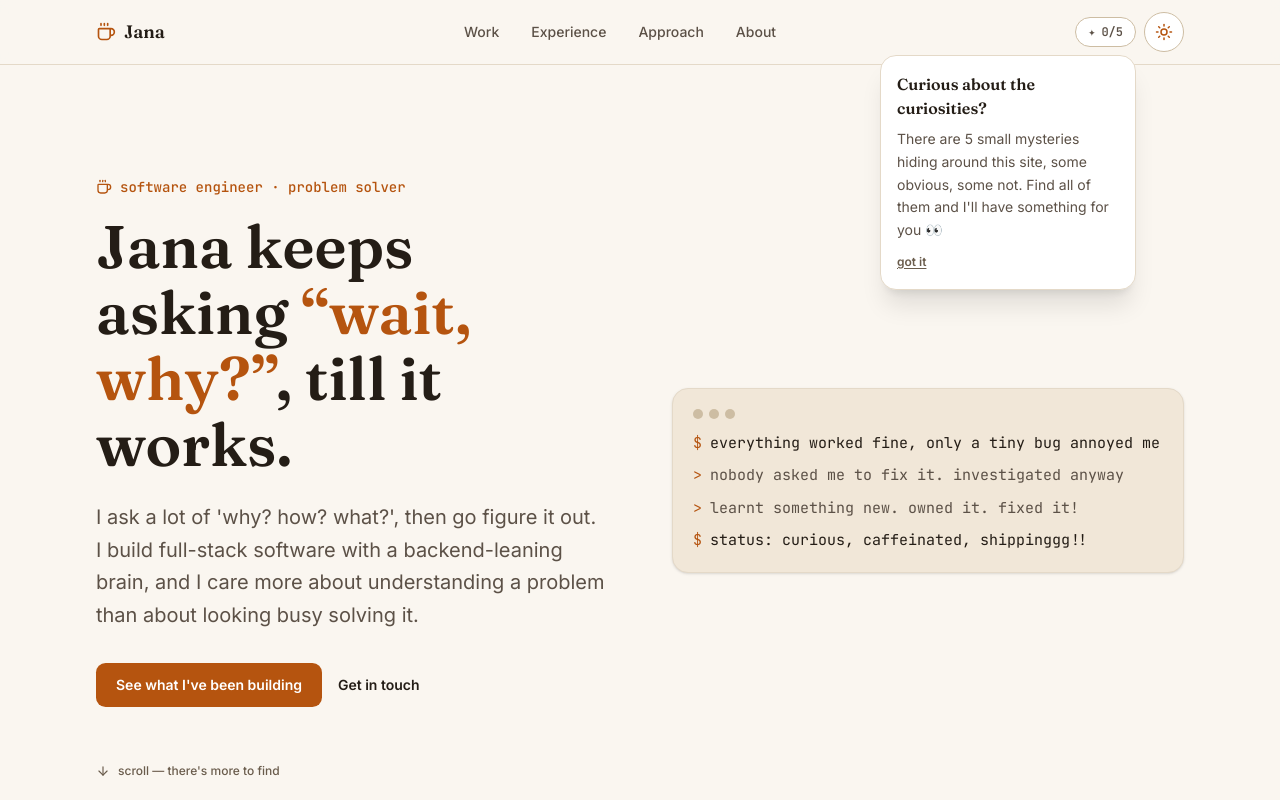
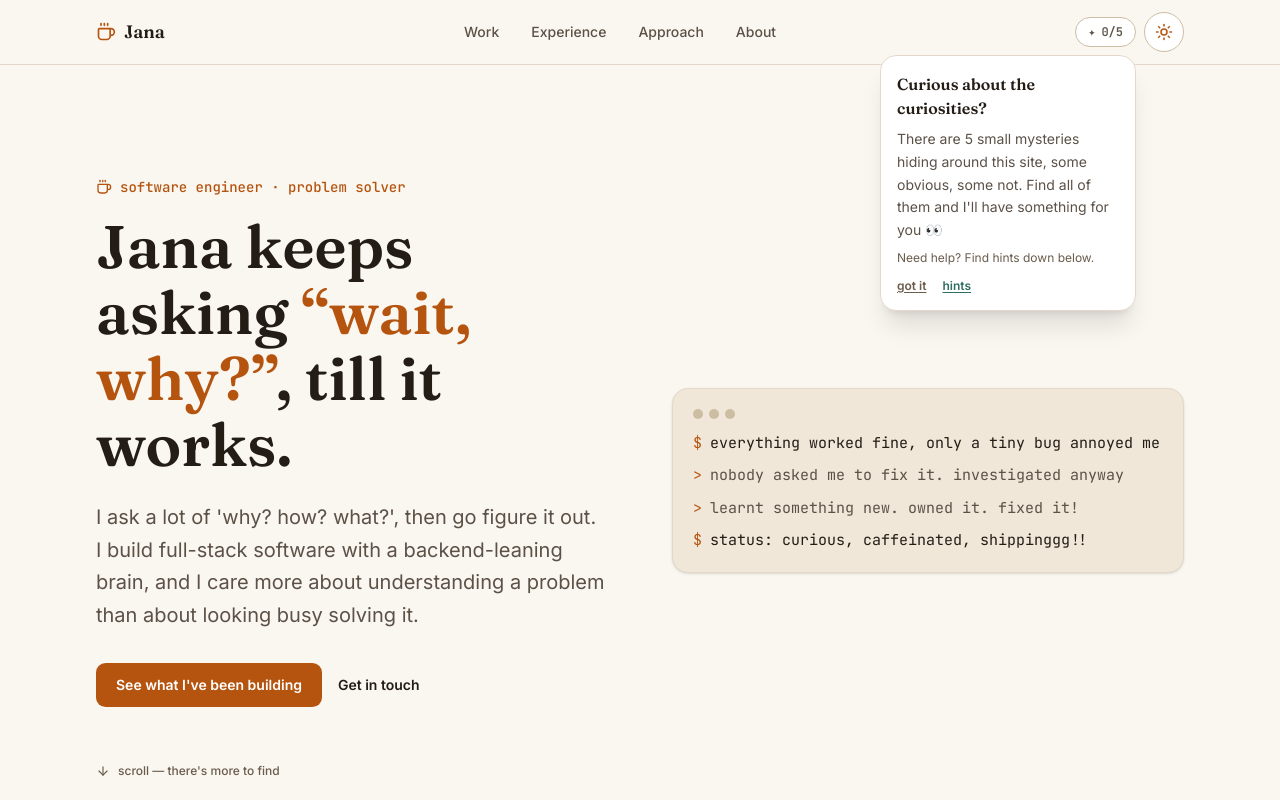
Before and after one commit to Janaherself/portfolio, a React (Vite) app: page / in a window 1280 px wide. Shown: the top 800 px of the page. Built offline with nearby package versions, Linux system fonts and the light colour scheme.

Commit message:
add hints for the mysteries

```diff
--- a/src/components/curiosity/CuriosityMeter.tsx
+++ b/src/components/curiosity/CuriosityMeter.tsx
@@ -1,11 +1,15 @@
 import { useEffect, useState } from 'react';
+import { getMystery, MYSTERY_HINT_ORDER } from '../../data/mysteries';
 import { useCuriosityGame } from '../../hooks/useCuriosityGame';
 
 export function CuriosityMeter() {
-  const { total, foundCount, meterRef, pulseKey, isComplete, hasSeenIntro, dismissIntro, openRecap } =
+  const { total, foundCount, meterRef, pulseKey, isComplete, hasSeenIntro, dismissIntro, openRecap, isFound } =
     useCuriosityGame();
   const [pulsing, setPulsing] = useState(false);
   const [showIntro, setShowIntro] = useState(false);
+  const [hovering, setHovering] = useState(false);
+  const [pinned, setPinned] = useState(false);
+  const showHints = hovering || pinned;
 
   useEffect(() => {
     if (pulseKey === 0) return;
@@ -26,6 +30,13 @@ export function CuriosityMeter() {
       return;
     }
     setShowIntro((prev) => !prev);
+  };
+
+  const closeIntro = () => {
+    setShowIntro(false);
+    setPinned(false);
+    setHovering(false);
+    dismissIntro();
   };
 
   return (
@@ -65,17 +76,72 @@ export function CuriosityMeter() {
             There are {total} small mysteries hiding around this site, some obvious, some not. Find all of them
             and I'll have something for you 👀
           </p>
+          <p className="mt-2 text-xs" style={{ color: 'var(--ink-faint)' }}>
+            Need help? Find hints down below.
+          </p>
+
+          <div className="mt-3 flex items-center gap-4">
             <button
               type="button"
-            onClick={() => {
-              setShowIntro(false);
-              dismissIntro();
-            }}
-            className="mt-3 text-xs font-semibold underline underline-offset-2"
+              onClick={closeIntro}
+              className="text-xs font-semibold underline underline-offset-2"
               style={{ color: 'var(--ink-faint)' }}
             >
               got it
             </button>
+
+            <span className="relative inline-flex">
+              <button
+                type="button"
+                onMouseEnter={() => setHovering(true)}
+                onMouseLeave={() => setHovering(false)}
+                onFocus={() => setHovering(true)}
+                onBlur={() => setHovering(false)}
+                onClick={() => setPinned((prev) => !prev)}
+                aria-expanded={showHints}
+                className="text-xs font-semibold underline underline-offset-2"
+                style={{ color: 'var(--accent-2)' }}
+              >
+                hints
+              </button>
+
+              {showHints && (
+                <div
+                  role="note"
+                  aria-label="Hints for where each curiosity is hiding"
+                  className="absolute left-1/2 top-full z-10 mt-2 w-72 max-w-[85vw] -translate-x-1/2 rounded-lg border p-4 text-left shadow-xl"
+                  style={{ background: 'var(--bg-raised)', borderColor: 'var(--accent-2)' }}
+                >
+                  <p
+                    className="mb-2 font-mono text-[11px] font-semibold uppercase tracking-wide"
+                    style={{ color: 'var(--accent-2)' }}
+                  >
+                    top of the page to the bottom
+                  </p>
+                  <ol className="space-y-2">
+                    {MYSTERY_HINT_ORDER.map((id, index) => {
+                      const alreadyFound = isFound(id);
+                      return (
+                        <li key={id} className="flex gap-2 text-xs leading-relaxed">
+                          <span className="font-mono" style={{ color: 'var(--ink-faint)' }}>
+                            {index + 1}.
+                          </span>
+                          <span
+                            style={{
+                              color: alreadyFound ? 'var(--ink-faint)' : 'var(--ink-soft)',
+                              textDecoration: alreadyFound ? 'line-through' : 'none',
+                            }}
+                          >
+                            {getMystery(id).hint}
+                          </span>
+                        </li>
+                      );
+                    })}
+                  </ol>
+                </div>
+              )}
+            </span>
+          </div>
         </div>
       )}
     </div>
--- a/src/data/mysteries.ts
+++ b/src/data/mysteries.ts
@@ -1,30 +1,38 @@
 export interface Mystery {
   id: string;
   note: string;
+  hint: string;
 }
 
 export const mysteries: Mystery[] = [
   {
     id: 'coffee-pot',
     note: 'Hope you brought some coffee. I\'m a HUGE fan ☕🪭',
+    hint: "Further down, there's an empty cup. It isn't just for looking at.",
   },
   {
     id: 'nav-logo',
     note: 'My browser had 26 tabs open at the time i wrote this (usually even more). This is what I call "fine R&D" 🤓',
+    hint: 'You have to click, click, click the coffee cup next to my name. Patience runs out after two seconds, though.',
   },
   {
     id: 'hero-terminal',
     note: 'A real internship side quest: I spotted a tiny issue that wasn\'t part of my task. I investigated anyway, learned a completely new concept, and fixed it. Basically, i saw it… and couldn\'t unsee it. 👀',
+    hint: "Terminals like being clicked on.",
   },
   {
     id: 'skill-chip',
     note: 'A good API is a conversation between systems. I\'m a fan of both good conversations and systems that work ⛓',
+    hint: "One of my skills has opinions about talking to servers. Go find the one about APIs.",
   },
   {
     id: 'footer-mark',
     note: 'You clicked the dot! Of course you did!!! Tiny details are kind of my thing 🧐',
+    hint: 'If you make it all the way to the bottom of the page, look closely at the punctuation.',
   },
 ];
+
+export const MYSTERY_HINT_ORDER = ['nav-logo', 'hero-terminal', 'skill-chip', 'coffee-pot', 'footer-mark'];
 
 export const MYSTERY_COUNT = mysteries.length;
 
```
Lines whose indentation alone changed are shown as unchanged.
